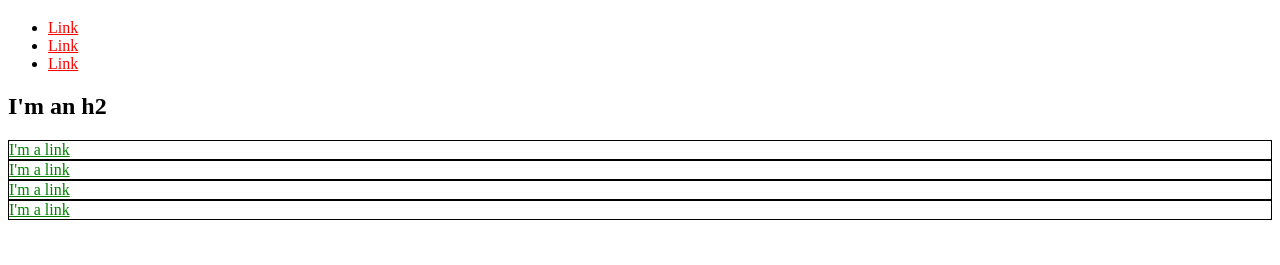
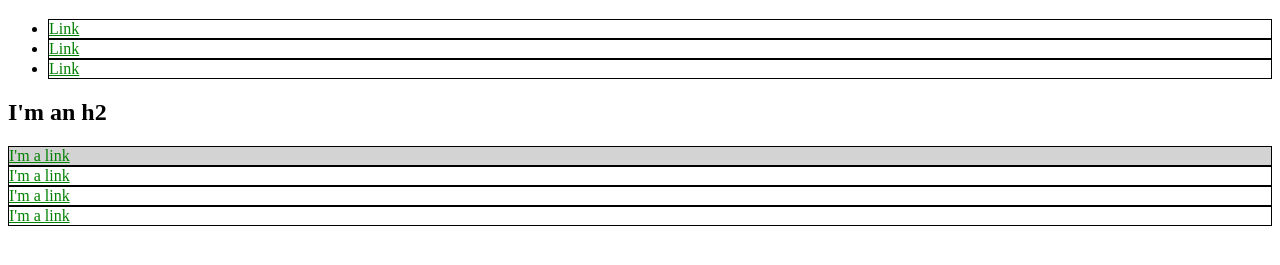
Before and after one commit to 5hatner/5hatner.github.io, a plain HTML site: page index.html in a window 1280 px wide. Shown: the part 61-326 px from the top of the page. Drawn offline with Linux system fonts and the light colour scheme.

Commit message:
Add links and borders

```diff
--- a/index.html
+++ b/index.html
@@ -3,32 +3,49 @@
   <head>
     <title>Test Page: Don't Panic</title>
     <meta charset="utf-8">
+    <style>
+      a {
+        color: red;
+      }
+      #exec-bio {
+        background-color: lightgray;
+      }
+      .bio-box {
+        border: 1px solid black;
+      }
+      .bio-box a {
+        color: green;
+      }
+    </style>
   </head>
   <body>
     <h1>I'm an h1</h1>
     <ul>
       <li>
-        <a href="https://example.com/" style="color: red;">Link</a>
+        <div class="bio-box">
+        <a href="https://example.com/">Link</a>
       </li>
       <li>
-        <a href="https://example.com/" style="color: red;">Link</a>
+        <div class="bio-box">
+        <a href="https://example.com/">Link</a>
       </li>
       <li>
-        <a href="https://example.com/" style="color: red;">Link</a>
+        <div class="bio-box">
+        <a href="https://example.com/">Link</a>
       </li>
     </ul>
     <h2>I'm an h2</h2>
-    <div style="border: 1px solid black;">
-      <a href="https://example.com/" style="color: green;">I'm a link</a>
+    <div id="exec-bio" class="bio-box">
+      <a href="https://example.com/">I'm a link</a>
     </div>
-    <div style="border: 1px solid black;">
-      <a href="https://example.com/" style="color: green;">I'm a link</a>
+    <div class="bio-box">
+      <a href="https://example.com/">I'm a link</a>
     </div>
-    <div style="border: 1px solid black;">
-      <a href="https://example.com/" style="color: green;">I'm a link</a>
+    <div class="bio-box">
+      <a href="https://example.com/">I'm a link</a>
     </div>
-    <div style="border: 1px solid black;">
-      <a href="https://example.com/" style="color: green;">I'm a link</a>
+    <div class="bio-box">
+      <a href="https://example.com/">I'm a link</a>
     </div>
   </body>
 </html>
```
